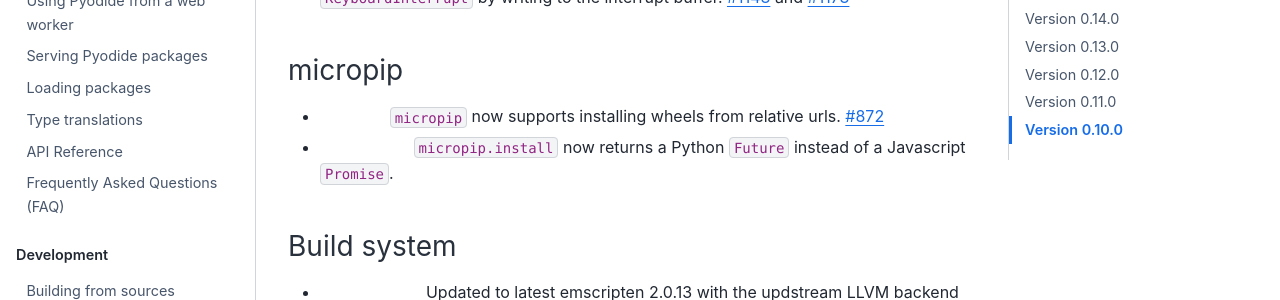
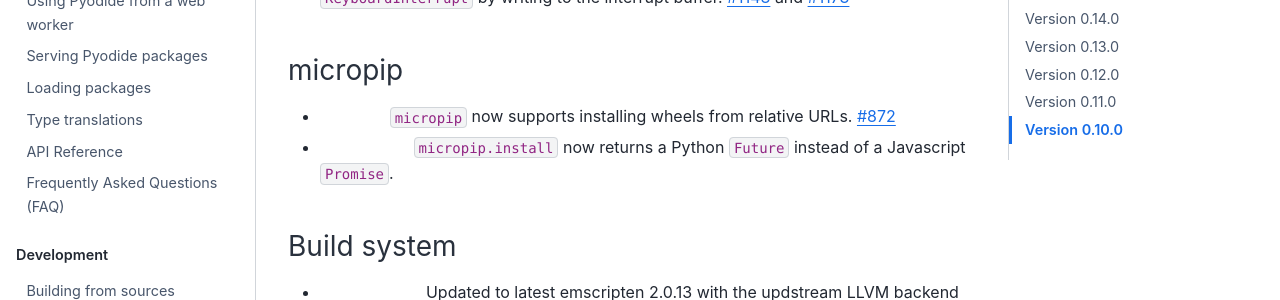
Before and after one commit to pyodide/pyodide, a Sphinx documentation site: the page built from docs/project/changelog.md, in a window 1280 px wide and 900 px high, scrolled down 2335 px. Shown: the part 154-454 px from the top of the window. Built offline with Sphinx 7.4.7 and the Sphinx Book theme 1.1.4, drawn with Linux system fonts in a browser that asks for light colours; the version number is read from the project's files by our own code; some of the changed text lies outside the part shown.

```diff
--- a/docs/project/changelog.md
+++ b/docs/project/changelog.md
@@ -118,7 +118,7 @@ substitutions:
 
 ### micropip
 
-- {{ Feature }} `micropip` now supports installing wheels from relative urls.
+- {{ Feature }} `micropip` now supports installing wheels from relative URLs.
   [#872](https://github.com/iodide-project/pyodide/pull/872)
 - {{ API }} `micropip.install` now returns a Python `Future` instead of a Javascript `Promise`.
 
@@ -221,7 +221,7 @@ by 0.16.1 with identical contents.
   implies that Python 3.8 is now required to build Pyodide. It can for instance
   be installed with conda.
   [#830](https://github.com/iodide-project/pyodide/pull/830)
-- FIX Infer package tarball directory from source url
+- FIX Infer package tarball directory from source URL
   [#687](https://github.com/iodide-project/pyodide/pull/687)
 - Updated to emscripten 1.38.44 and binaryen v86 (see related
   [commits](https://github.com/iodide-project/pyodide/search?q=emscripten&type=commits))
```
Also changed, not shown: docs/development/new-packages.md (+1 -1 lines), docs/usage/loading-packages.md (+1 -1 lines), 2 other files.
